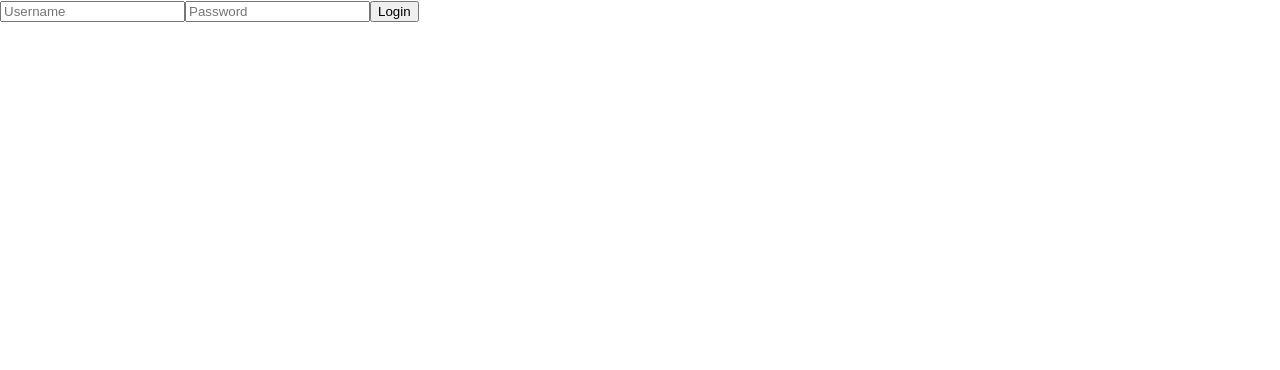
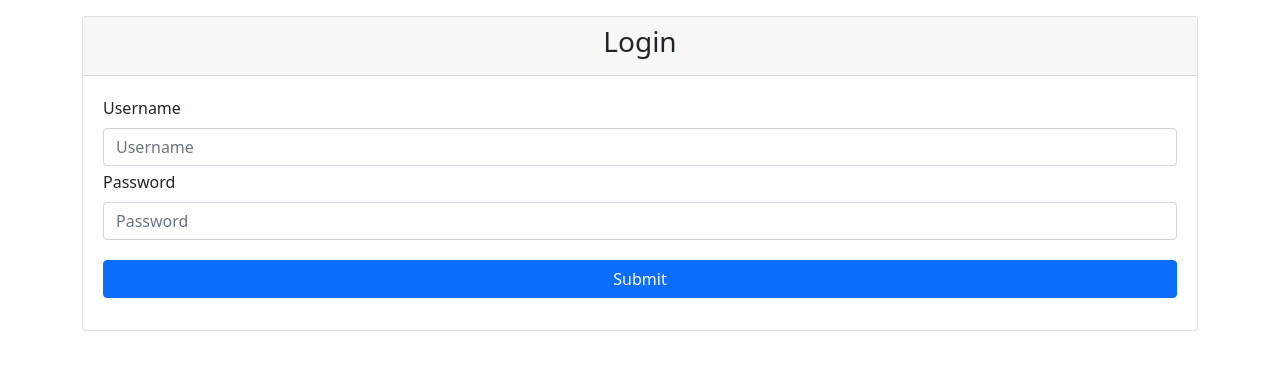
Before and after one commit to karthikcherala/react-redux, a React (Create React App) app: page / in a window 1280 px wide. Shown: the top 370 px of the page. Built offline with nearby package versions, Linux system fonts and the light colour scheme.

Commit message:
Adding Style CSS

```diff
--- a/package.json
+++ b/package.json
@@ -6,7 +6,9 @@
     "@testing-library/jest-dom": "^5.16.4",
     "@testing-library/react": "^13.1.1",
     "@testing-library/user-event": "^13.5.0",
+    "bootstrap": "^5.1.3",
     "react": "^18.0.0",
+    "react-bootstrap": "^2.3.0",
     "react-dom": "^18.0.0",
     "react-scripts": "5.0.1",
     "web-vitals": "^2.1.4"
--- a/src/App.js
+++ b/src/App.js
@@ -45,8 +45,10 @@ import Memos from "./components/Memos";
         return <_Memos memos={memos} onDelete={deleteMemo}/>
 
     else
-        return <_Login onLogin={handleLogin}/>
-
+        // return <_Login onLogin={handleLogin}/>
+    return <div className={'mt-3'}>
+     <_Login onLogin={handleLogin}/>
+    </div>
 }
 
 export default App;
--- a/src/components/Login.js
+++ b/src/components/Login.js
@@ -1,6 +1,8 @@
 //First parameter is an object containing
 // all properties that are passed into this component
 import {useState} from "react";
+import '../styles.css'
+import {Button, Card, Form, Row} from "react-bootstrap";
 function Login(properties) {
    const[username, setUsername] = useState('');
    const[password, setPassword] = useState('');
@@ -17,11 +19,29 @@ function Login(properties) {
         setPassword(event.target.value);
     }
 
-    return <>
-    <input type='text' placeholder='Username' onChange={onUsernameChange}/>
-        <input type='text' placeholder='Password' onChange={onPasswordChange}/>
-        <button onClick={sendCredentials}>Login</button>
-    </>
+    // return <>
+    // <input type='text' placeholder='Username' onChange={onUsernameChange}/>
+    //     <input type='text' placeholder='Password' onChange={onPasswordChange}/>
+    //     <Button variant={'primary'} onClick={sendCredentials}>Login</Button>
+    // </>
+    return <Card>
+        <Card.Header className={'text-center'}><h3>Login</h3></Card.Header>
+        <Card.Body>
+    <Form>
+        <Form.Group className={'m-1'}>
+            <Form.Label>Username</Form.Label>
+            <Form.Control type='text' placeholder='Username' onChange={onUsernameChange}></Form.Control>
+        </Form.Group>
+        <Form.Group className={'m-1'}>
+            <Form.Label>Password</Form.Label>
+            <Form.Control type='text' placeholder='Password' onChange={onPasswordChange}></Form.Control>
+        </Form.Group>
+        <Row className={'p-3'}>
+        <Button variant={'primary'} onClick={sendCredentials}>Submit</Button>
+        </Row>
+    </Form>
+        </Card.Body>
+    </Card>
 }
 
 export default Login
--- a/src/index.js
+++ b/src/index.js
@@ -2,12 +2,17 @@ import React from 'react';
 import ReactDOM from 'react-dom/client';
 import './index.css';
 import App from './App';
+import 'bootstrap/dist/css/bootstrap.min.css';
+import {Container} from "react-bootstrap";
+
 
 
 const root = ReactDOM.createRoot(document.getElementById('root'));
 root.render(
   <React.StrictMode>
+      <Container>
     <App />
+      </Container>
   </React.StrictMode>
 );
 
--- /dev/null
+++ b/src/styles.css
@@ -0,0 +1,3 @@
+.test{
+    background-color: coral;
+}
```
Also changed, not shown: 1 other file (tests, documents, lock files or other folders).
